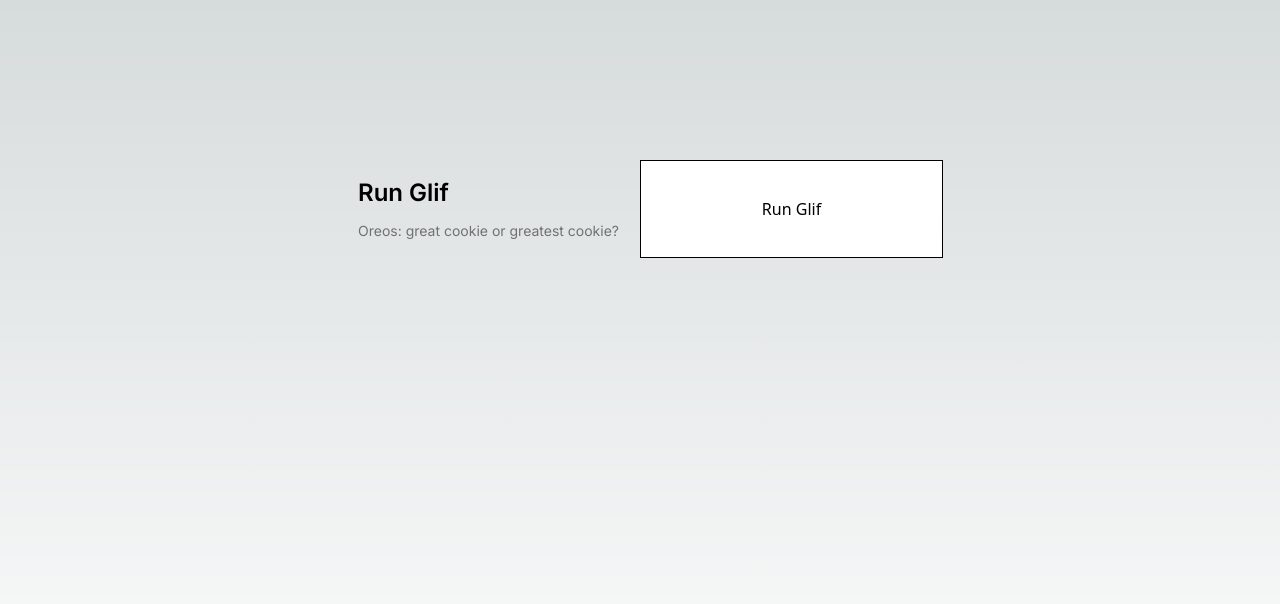
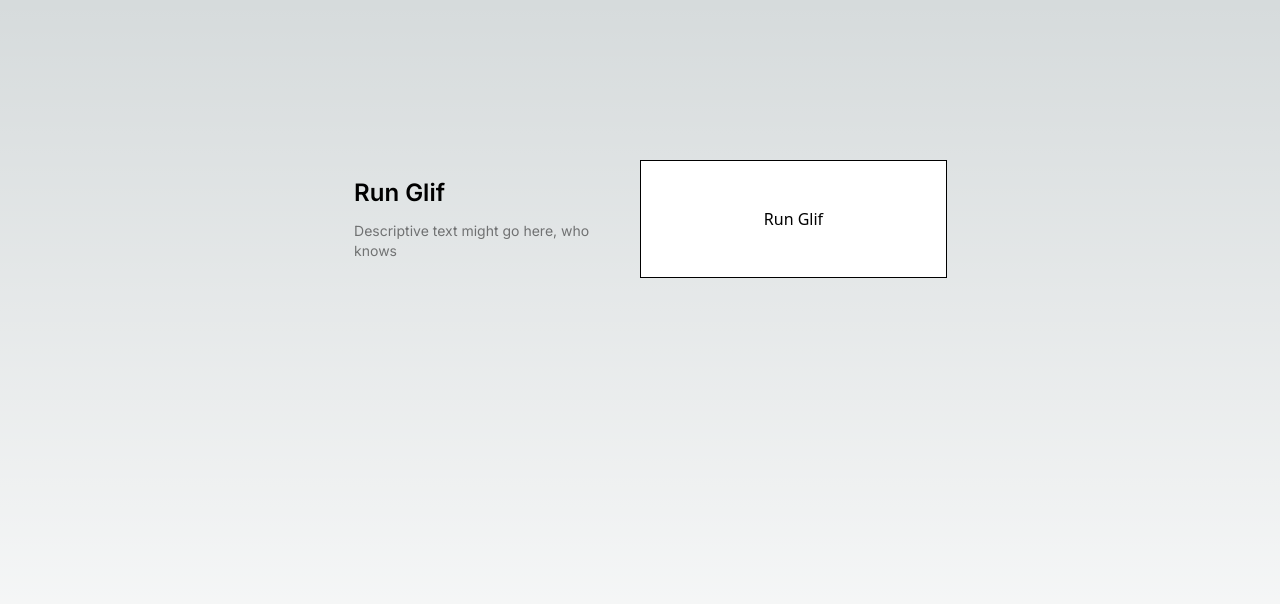
Before and after one commit to glifxyz/glif-api-demo, a Next.js app: page / in a window 1280 px wide. Shown: the top 604 px of the page. Built offline with nearby package versions, Linux system fonts and the light colour scheme.

Commit message:
Tiny UI tweaksp

```diff
--- a/src/pages/index.tsx
+++ b/src/pages/index.tsx
@@ -33,18 +33,18 @@
   return (
     <main className="flex min-h-screen flex-col items-center p-24">
       <div className="grid text-center lg:grid-cols-2 lg:text-left mt-16">
-        <div className="group rounded-lg border border-transparent px-5 py-4 transition-colors hover:border-gray-300 hover:bg-gray-100 hover:dark:border-neutral-700 hover:dark:bg-neutral-800/30">
+        <div className="group rounded-lg border border-transparent px-5 py-4">
           <h2 className={`${inter.className} mb-3 text-2xl font-semibold`}>
             Run Glif
           </h2>
           <p
             className={`${inter.className} m-0 max-w-[30ch] text-sm opacity-50`}
           >
-            Oreos: great cookie or greatest cookie?
+            Descriptive text might go here, who knows
           </p>
         </div>
         <button
-          className="py-2 px-3 bg-white text-black border border-black"
+          className="py-2 px-3 bg-white text-black border border-black hover:bg-gray-100"
           onClick={runGlif}
         >
           Run Glif
```
